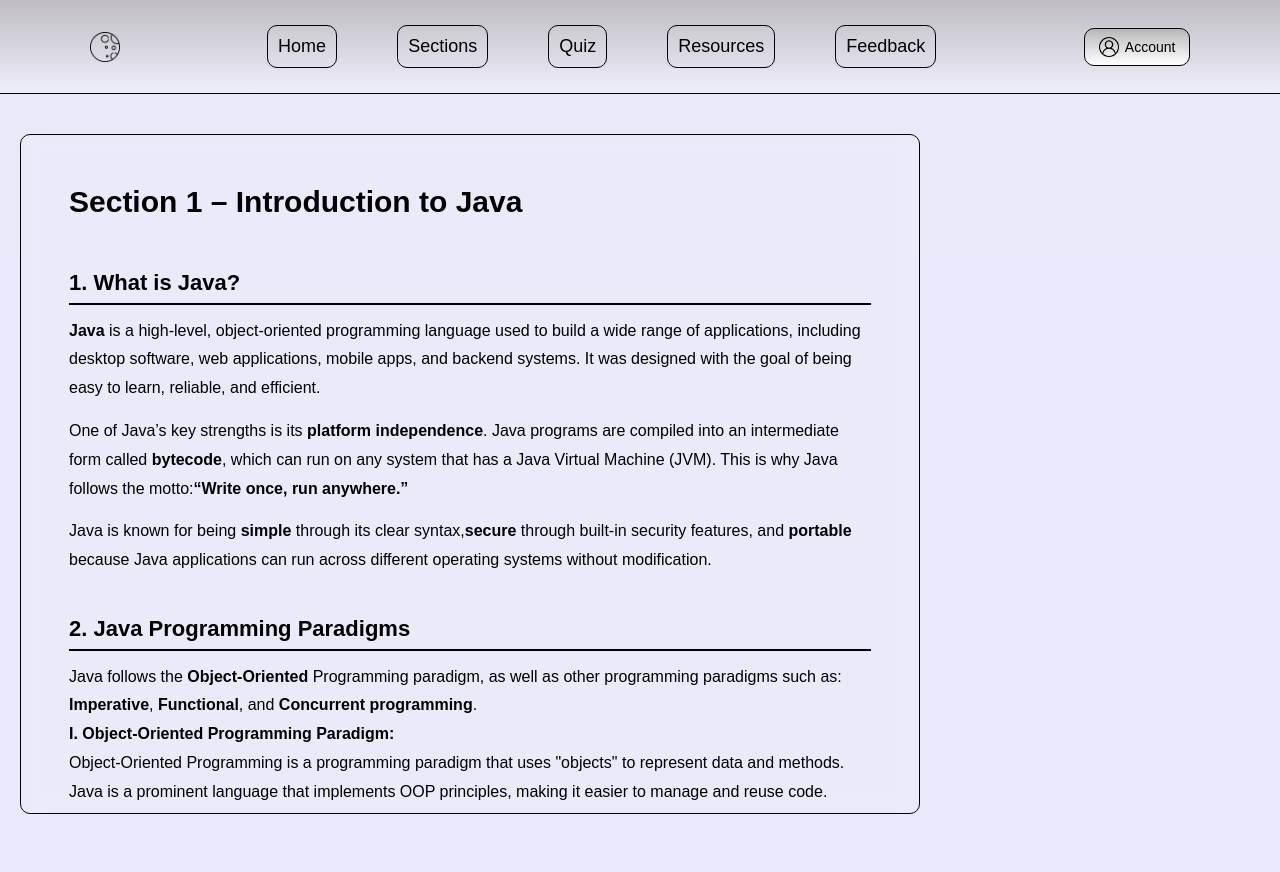
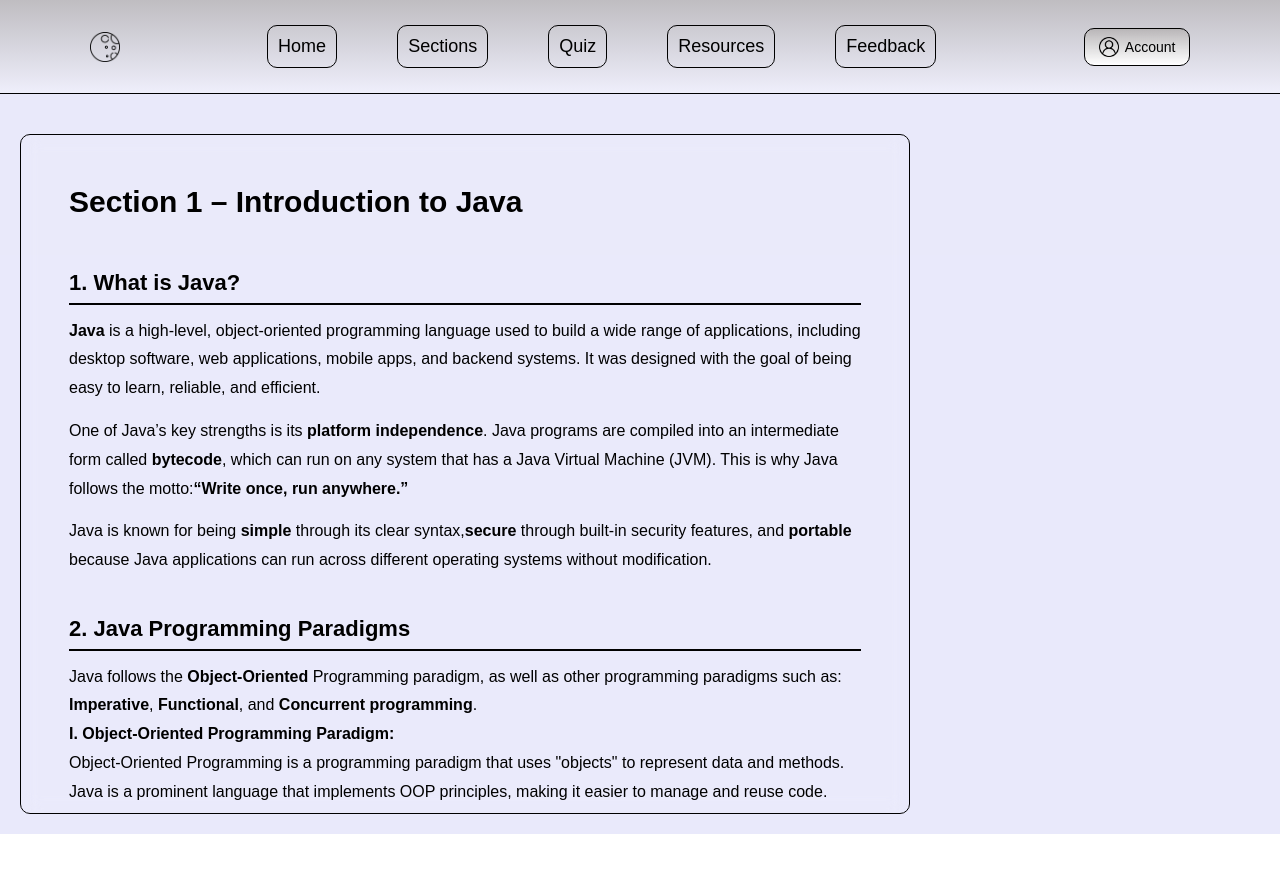
Before and after one commit to Lipiu/Learn-With-eASE, a React app in the folder frontend/: page /section1/theory in a window 1280 px wide. Shown: the top 872 px of the page. After the commit the page ends 834 px from the top, so only its background shows below. Built offline with nearby package versions, Linux system fonts and the light colour scheme; the HTML template or start-up script is replaced by a standard one.

Commit message:
minor fix

```diff
--- a/frontend/src/components/Sections/Section1/Section1.css
+++ b/frontend/src/components/Sections/Section1/Section1.css
@@ -1,5 +1,4 @@
 .section {
-    height: 100vh;
     padding: 20px;
     overflow: hidden;
     box-sizing: border-box;
@@ -18,4 +17,6 @@
 
 .section-main {
     height: 100%;
+    overflow-y: auto;
+    padding-right: 16px;
 }
```
